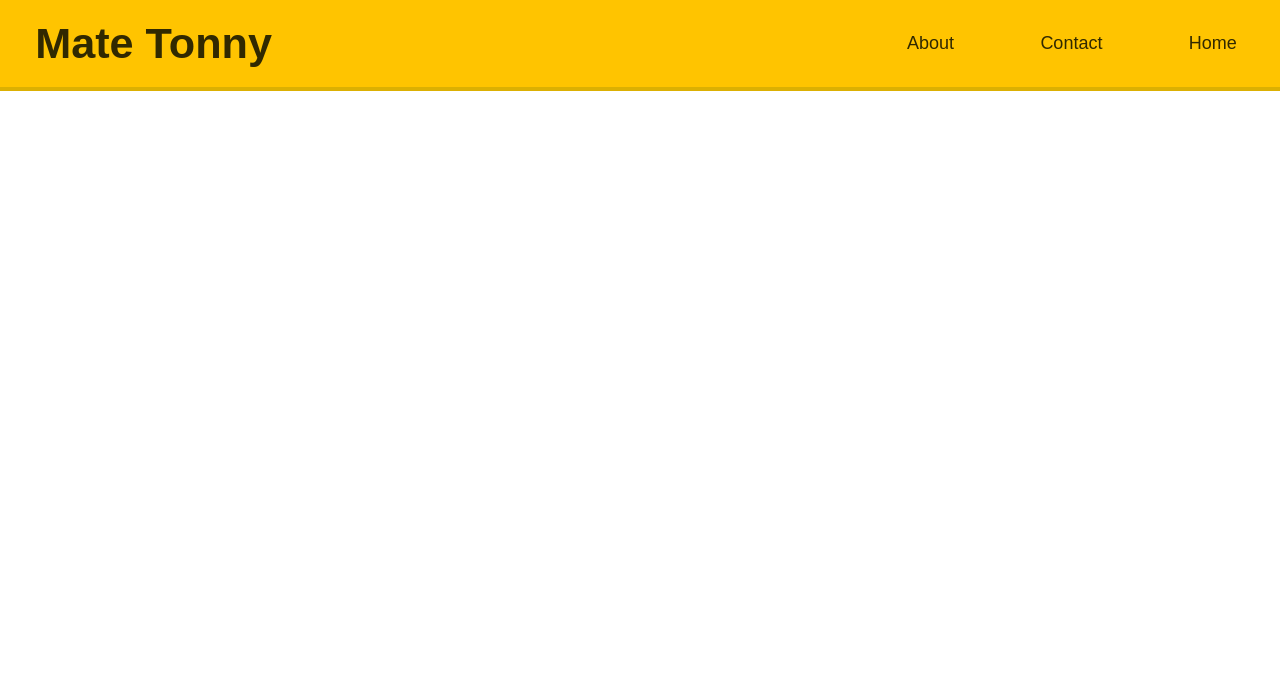
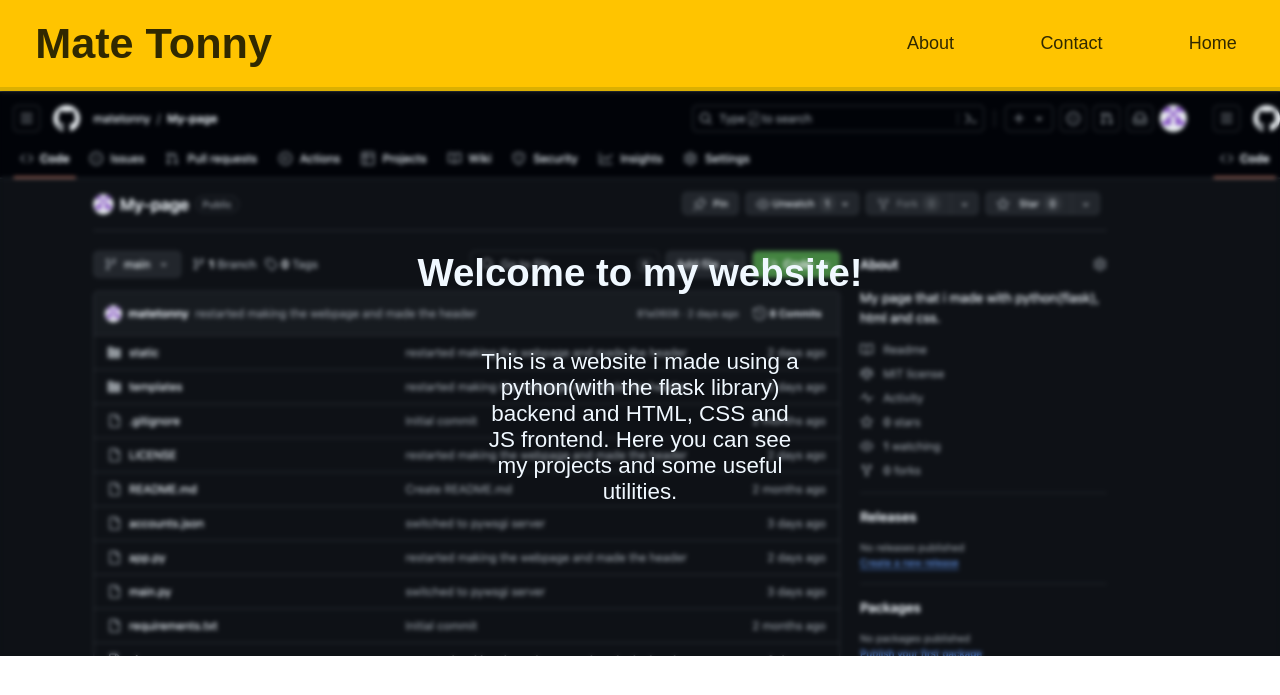
Before and after one commit to matetonny/My-page, a Flask app: page /home in a window 1280 px wide. Shown: the top 695 px of the page. Run offline with Flask 3, Linux system fonts and the light colour scheme.

Commit message:
made the intro

```diff
--- /dev/null
+++ b/static/js/header.js
@@ -0,0 +1,34 @@
+let navbar = document.querySelector("#navbar");
+let hamburgerMenu = document.querySelector("#hamburgerMenu");
+let hamburgerMenuBtn = document.querySelector("#hamburgerMenuBtn");
+let header = document.querySelector("header");
+let hamburgerMenuIcon = document.querySelector("#hamburgerMenuIcon");
+
+function check_size(){
+    if (window.innerWidth <= 650){
+        navbar.classList.add("hidden");
+        hamburgerMenuBtn.classList.remove("hidden");
+    } else {
+        navbar.classList.remove("hidden");
+        hamburgerMenuBtn.classList.add("hidden");
+        hamburgerMenu.classList.add("folded");
+        hamburgerMenu.classList.remove("unfolded");
+    }
+}
+check_size();
+window.addEventListener("resize", check_size);
+
+let counter = 0;
+hamburgerMenuBtn.addEventListener("click", function(){
+    hamburgerMenu.classList.toggle("folded");
+    hamburgerMenu.classList.toggle("unfolded");
+
+    if (counter % 2 == 0){
+        hamburgerMenuIcon.setAttribute("src", "/static/images/x-symbol.svg");
+        hamburgerMenuIcon.setAttribute("width", "30");
+    } else {
+        hamburgerMenuIcon.setAttribute("src", "/static/images/burger-menu.svg");
+        hamburgerMenuIcon.setAttribute("width", "40");
+    }
+    counter++;
+})
--- a/static/js/script.js
+++ /dev/null
@@ -1,20 +0,0 @@
-let navbar = document.querySelector("#navbar");
-let hamburgerMenu = document.querySelector("#hamburgerMenu");
-let hamburgerMenuBtn = document.querySelector("#hamburgerMenuBtn");
-
-function check_size(){
-    if (window.innerWidth <= 650){
-        navbar.classList.add("hidden");
-        hamburgerMenuBtn.classList.remove("hidden");
-    } else {
-        navbar.classList.remove("hidden");
-        hamburgerMenuBtn.classList.add("hidden");
-        hamburgerMenu.classList.add("hidden");
-    }
-}
-check_size();
-window.addEventListener("resize", check_size);
-
-hamburgerMenuBtn.addEventListener("click", function(){
-    hamburgerMenu.classList.toggle("hidden");
-})
--- a/static/styles/header.css
+++ b/static/styles/header.css
@@ -12,7 +12,6 @@ header {
   margin: 0;
   background-color: rgb(255, 196, 0);
   padding: 0 0 0 1rem;
-  border-bottom: rgb(220, 176, 2) 4px solid;
 }
 
 button {
@@ -35,6 +34,7 @@ button {
 
 ul {
   list-style-type: none;
+  margin: 0;
 }
 
 .navbar li {
@@ -79,29 +79,38 @@ ul {
 }
 
 .hamburgerMenuBtn:hover {
-  transform: scale(1.15);
+  transform: scale(1.1);
 }
 
 .hamburgerMenu {
-  position: absolute;
-  right: 2rem;
-  top: 5.65rem;
   background-color: rgb(255, 196, 0);
-  border: rgb(220, 176, 2) 4px solid;
-  border-top: none;
-  border-bottom-left-radius: 10px;
-  border-bottom-right-radius: 10px;
+  border-bottom: rgb(220, 176, 2) 4px solid;
+  overflow: hidden;
+  transition: height 0.3s ease;
+}
+
+.hamburgerMenu nav {
+  margin-right: 1rem;
+}
+
+.folded {
+  height: 0;
+}
+
+.unfolded {
+  height: 10rem;
 }
 
 .hamburgerMenuNavbar {
   display: flex;
   flex-direction: column;
   text-align: right;
+  padding: 0.3rem;
 }
 
 .hamburgerMenuNavbar li {
   display: inline;
-  margin: 1rem 0 1rem 0;
+  margin: 0.7rem 0 0.7rem 0;
 }
 
 .hamburgerMenuNavbar a {
@@ -109,7 +118,7 @@ ul {
   text-decoration: none;
   margin: 0 0.7rem 0 0.7rem;
   color: rgb(49, 41, 0);
-  font-size: large;
+  font-size: larger;
 }
 
 .hamburgerMenuNavbar a::before {
@@ -133,3 +142,7 @@ ul {
 .hidden {
   display: none;
 }
+
+.noBorder {
+  border: none;
+}
--- /dev/null
+++ b/static/styles/home.css
@@ -0,0 +1,24 @@
+.intro {
+    display: flex;
+    flex-direction: column;
+    align-items: center;
+    width: 100%;
+    padding: 8rem 0 8rem 0;
+    color: aliceblue;
+    backdrop-filter: blur(2px);
+}
+
+.intro h2{
+    font-size: 2.4rem;
+    text-align: center;
+}
+
+.intro p {
+    text-align: center;
+    font-size: 1.4rem;
+    width: 20rem;
+}
+
+.introBackground {
+    background-image: url('../images/github-page.png');
+}
--- a/templates/index.html
+++ b/templates/index.html
@@ -7,6 +7,10 @@
     <link
       rel="stylesheet"
       href="{{ url_for('static', filename='styles/header.css') }}"
+    />
+    <link
+      rel="stylesheet"
+      href="{{ url_for('static', filename='styles/home.css') }}"
     />
     <link
       rel="icon"
@@ -28,10 +32,12 @@
         <img
           src="{{ url_for('static', filename='images/burger-menu.svg') }}"
           alt="hamburger menu icon"
+          id="hamburgerMenuIcon"
           width="40"
         />
       </button>
-      <div class="hamburgerMenu hidden" id="hamburgerMenu">
+    </header>
+    <div class="hamburgerMenu folded" id="hamburgerMenu">
       <nav>
         <ul class="hamburgerMenuNavbar">
           <li><a href="#">About</a></li>
@@ -40,8 +46,20 @@
         </ul>
       </nav>
     </div>
-    </header>
 
-    <script src=" {{ url_for('static', filename='js/script.js') }} "></script>
+    <script src=" {{ url_for('static', filename='js/header.js') }} "></script>
+
+    <div class="introBackground">
+      <section class="introSection">
+        <div class="intro">
+          <h2>Welcome to my website!</h2>
+          <p>
+            This is a website i made using a python(with the flask library)
+            backend and HTML, CSS and JS frontend. Here you can see my projects
+            and some useful utilities.
+          </p>
+        </div>
+      </section>
+    </div>
   </body>
 </html>
```
Also changed, not shown: README.md, static/images/github-page.png (added), static/images/github-pageb.png (added), static/images/x-symbol.svg (added), views.py (line endings or trailing spaces). Lines whose indentation alone changed are shown as unchanged.
